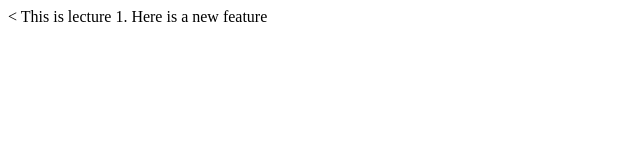
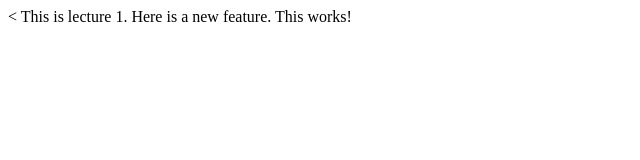
Before and after one commit to Deepika81/lecture1, a plain HTML site: page index.html in a window 1280 px wide. Shown: the whole page, without its empty margins (0-640 px from the left). Drawn offline with Linux system fonts and the light colour scheme.

Commit message:
Edited body

```diff
--- a/index.html
+++ b/index.html
@@ -7,6 +7,7 @@
   </head>
   <body>
     This is lecture 1.
-    Here is a new feature
+    Here is a new feature.
+    This works!
   </body>
 </html>
```
